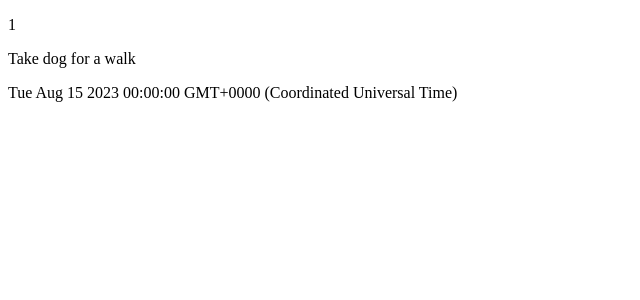
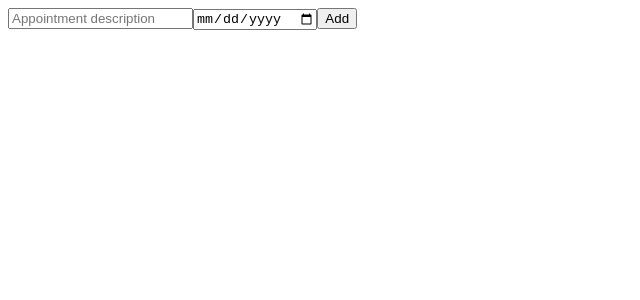
Before and after one commit to enmertkaya/appointment-app, an Angular app: page / in a window 1280 px wide. Shown: the top 300 px of the page, without its empty margins (0-640 px from the left). Built offline with nearby package versions, Linux system fonts and the light colour scheme.

Commit message:
adding two data binding

```diff
--- a/src/app/app.module.ts
+++ b/src/app/app.module.ts
@@ -1,6 +1,6 @@
 import { NgModule } from '@angular/core';
 import { BrowserModule } from '@angular/platform-browser';
-
+import { FormsModule } from '@angular/forms';
 import { AppComponent } from './app.component';
 import { AppointmentListComponent } from './appointment-list/appointment-list.component';
 
@@ -10,7 +10,8 @@
     AppointmentListComponent
   ],
   imports: [
-    BrowserModule
+    BrowserModule,
+    FormsModule
   ],
   providers: [],
   bootstrap: [AppComponent]
--- a/src/app/appointment-list/appointment-list.component.html
+++ b/src/app/appointment-list/appointment-list.component.html
@@ -1,3 +1,5 @@
-<p>{{appointment.id}}</p>
-<p>{{appointment.title}}</p>
-<p>{{appointment.date}}</p>
+<div>
+    <input [(ngModel)]="newAppointmentTitle" placeholder="Appointment description">
+    <input [(ngModel)]="newAppointmentDate" type="date" placeholder="Appointment date">
+    <button>Add</button>
+</div>
--- a/src/app/appointment-list/appointment-list.component.ts
+++ b/src/app/appointment-list/appointment-list.component.ts
@@ -8,10 +8,8 @@
 })
 export class AppointmentListComponent {
 
-  appointment: Appointment = {
-    id: 1,
-    title: "Take dog for a walk",
-    date: new Date('2023-08-15')
-  }
+  newAppointmentTitle : string= "";
+  newAppointmentDate : Date=new Date();
 
+  appointment: Appointment[] = []
 }
```
